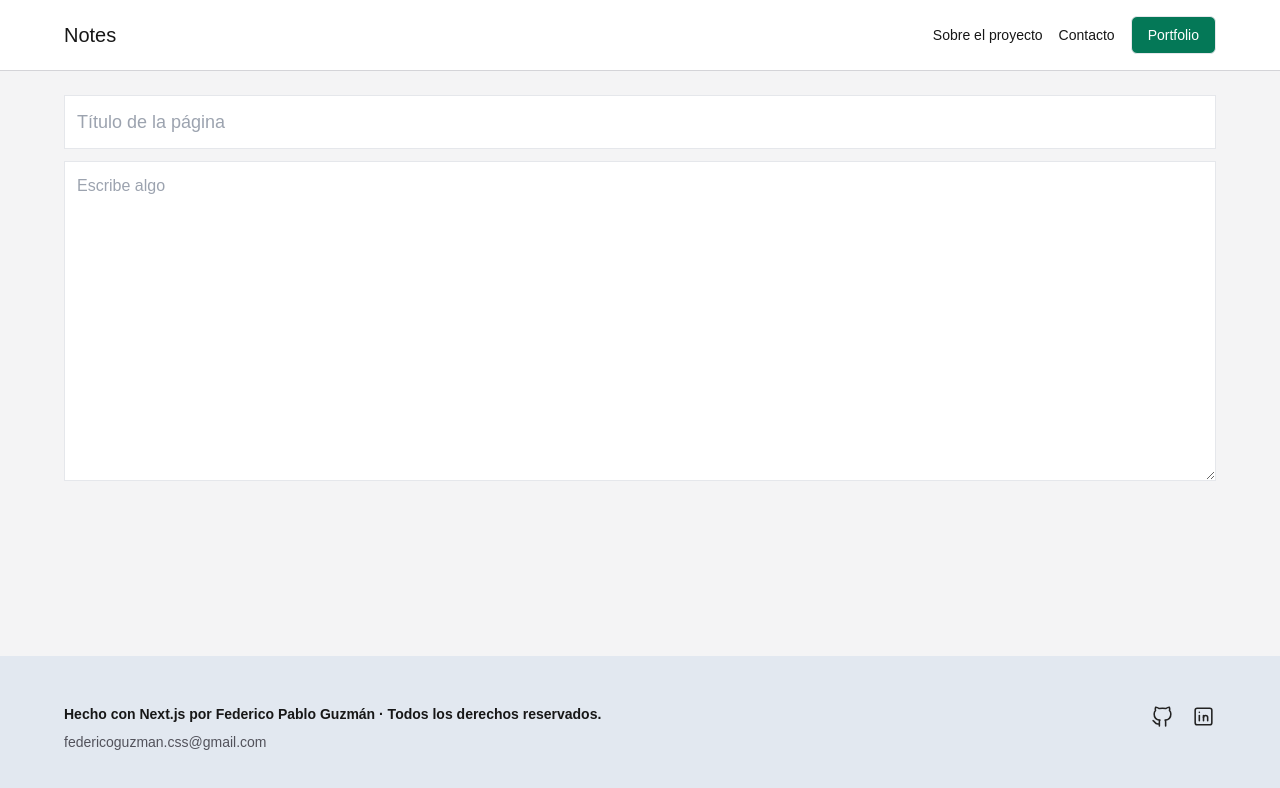
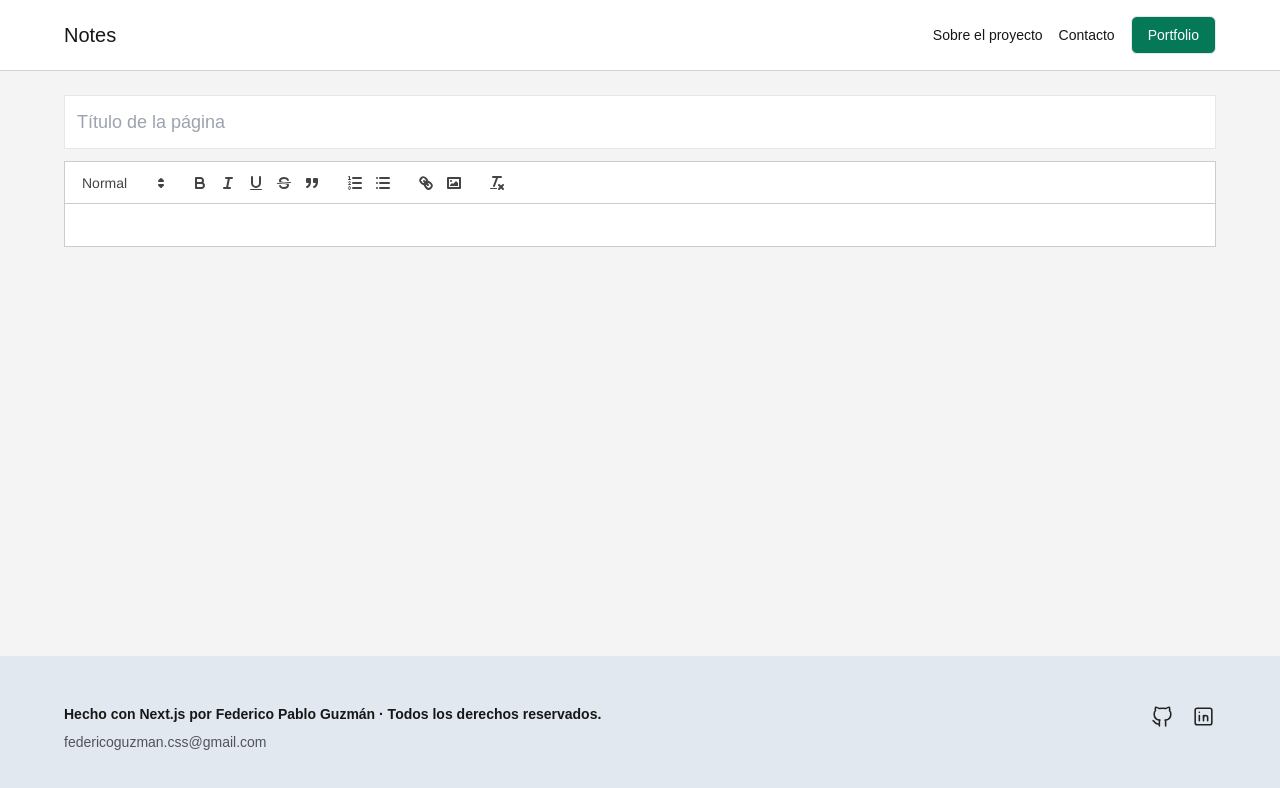
Before and after one commit to FedeCodeLab/Notes, a Next.js app: page /create in a window 1280 px wide. Shown: the top 788 px of the page. Built offline with nearby package versions, Linux system fonts and the light colour scheme.

Commit message:
instalando zustand y quill

```diff
--- a/src/app/create/page.tsx
+++ b/src/app/create/page.tsx
@@ -1,4 +1,24 @@
+"use client";
+
+import dynamic from "next/dynamic";
+import "react-quill/dist/quill.snow.css";
+import { useState } from "react";
+
+const ReactQuill = dynamic(() => import("react-quill"), { ssr: false });
+
 export default function Create() {
+  const [value, setValue] = useState("");
+
+  const modules = {
+    toolbar: [
+      [{ size: [] }],
+      ["bold", "italic", "underline", "strike", "blockquote"],
+      [{ list: "ordered" }, { list: "bullet" }],
+      ["link", "image"],
+      ["clean"],
+    ],
+  };
+
   return (
     <section className="flex flex-col gap-3">
       <input
@@ -6,12 +26,14 @@ export default function Create() {
         placeholder="Título de la página"
         className="w-full p-3 border text-lg text-neutral-600"
       />
-      <textarea
-        name=""
-        id=""
-        placeholder="Escribe algo"
-        className="w-full min-h-80 max-h-96 p-3 border"
-      ></textarea>
+
+      <ReactQuill
+        theme="snow"
+        value={value}
+        onChange={setValue}
+        modules={modules}
+        className="h-full bg-white"
+      />
     </section>
   );
 }
```
Also changed, not shown: package.json (+5 -3 lines), 1 other file (tests, documents, lock files or other folders).
